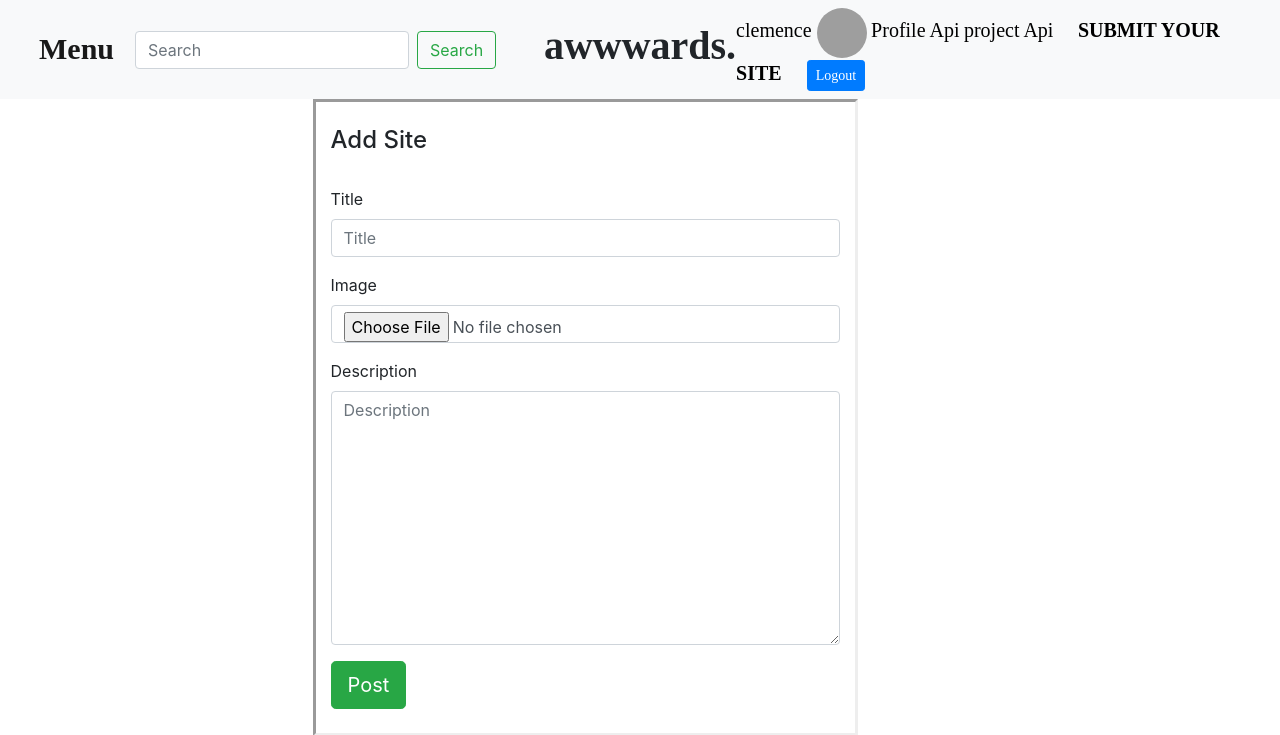
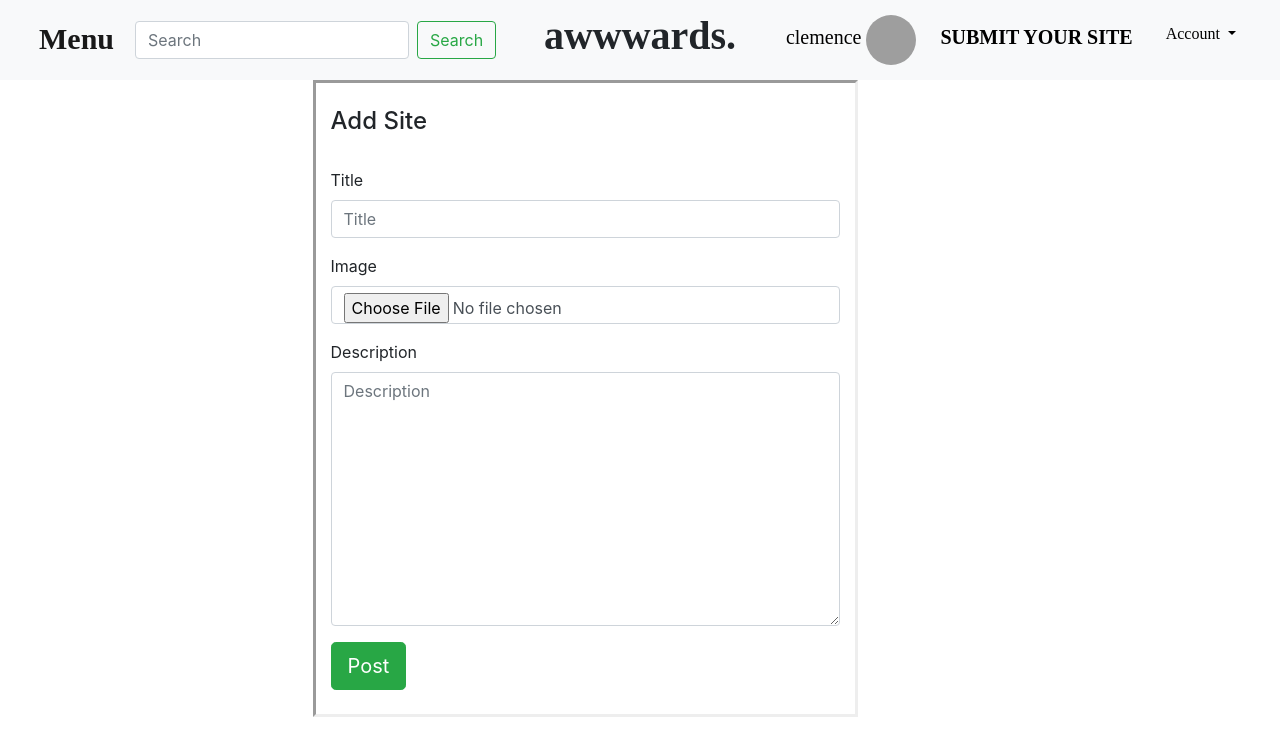
Before and after one commit to finaclemence15/Awwards, a Django app: a page that uses awwardsapp/templates/navbar.html in a window 1280 px wide. Shown: the top 735 px of the page. Run offline with Django 3.2, Linux system fonts and the light colour scheme; a user stored in the database is signed in; some libraries are stand-ins or nearby versions; grey boxes are pictures that could not be loaded.

Commit message:
adding drop down

```diff
--- a/awwardsapp/templates/navbar.html
+++ b/awwardsapp/templates/navbar.html
@@ -3,10 +3,8 @@
 
 <head>
     <meta charset="utf-8">
-    <meta name="viewport" content="width=device-width, initial-scale=1.0">
-    <script src="https://ajax.googleapis.com/ajax/libs/jquery/3.4.1/jquery.min.js"></script>
-    <script src="https://cdnjs.cloudflare.com/ajax/libs/popper.js/1.14.7/umd/popper.min.js"></script>
-    <script src="https://maxcdn.bootstrapcdn.com/bootstrap/4.3.1/js/bootstrap.min.js"></script>
+    <meta name="viewport" content="width=device-width, initial-scale=1">
+
 </head>
 
 <body>
@@ -50,32 +48,51 @@
             </div>
             <div class="navbar-collapse collapse w-100 order-3 dual-collapse2">
                 <ul class="navbar-nav ml-auto">
+
                     {% if user.is_authenticated %}
                     <li class="nav-item">
-
-                        <a href="{%url 'myaccount'%}" style="text-decoration: none; color: black;"> {{user.username}}
-                        </a>
-                        {%if user.profile_pict%}
+                        <a href="{%url 'myaccount'%}" style="text-decoration: none; color: black;">
+                            {{user.username}}</a>
+                        {% if user.profile_pict%}
                         <img src="{{user.profile.profile_pict.url}}" alt="profile" height="50px" width="50px"
                             style="border-radius: 50%">
                         {% else %}
                         <img src="https://avatarfiles.alphacoders.com/115/115265.png" alt="profile" height="50px"
                             width="50px" style="border-radius: 50%">
-                        {%endif%}
-                        <a href="{%url 'profile'%}" style="text-decoration: none; color: black;"> Profile Api</a>
-                        <a href="{%url 'project'%}" style="text-decoration: none; color: black;"> project Api</a>
+                        {% endif %}
                         <a href="{%url 'add_site'%}"
                             style="margin: 20px;text-decoration: none; font-size: 20px;color: black;"><b> SUBMIT YOUR
                                 SITE </b></a>
-                        <a class="btn btn-primary btn-sm" href="/logout">Logout</a>
+                        <!-- <a class="btn btn-primary btn-sm" href="/logout">Logout</a> -->
                     </li>
+                    <ul class="navbar-nav ml-auto">
+                        <li class="dropdown">
+                            <a href="#" class="dropdown-toggle btn btn-default" data-toggle="dropdown" role="button"
+                                aria-expanded="false" style="text-decoration: none; color: black;">Account
+                                <span class="caret"></span>
+                            </a>
+                            <ul class="dropdown-menu" role="menu">
+                                <li>
+                                    <a href="{%url 'profile'%}" style="text-decoration: none; color: black;">Profile
+                                        Api</a>
+                                </li>
+                                <li>
+                                    <a href="{%url 'project'%}" style="text-decoration: none; color: black;"> project
+                                        Api</a>
+                                </li>
+                                <li>
+                                    <a href="/logout" style="text-decoration: none; color: black;">Logout</a>
+                                </li>
+                            </ul>
+                        </li>
+                    </ul>
 
                     {% else %}
-                    <li>
+                    <li>+
                         <a class="btn btn-primary btn-sm" href="/accounts/login/"> Sign In </a>
                     </li>
 
-                    {%endif%}
+                    {% endif %}
                 </ul>
             </div>
         </div>
```
Also changed, not shown: media/images/IMG_20190824_112437_0_mApCmVS.jpg (added).
